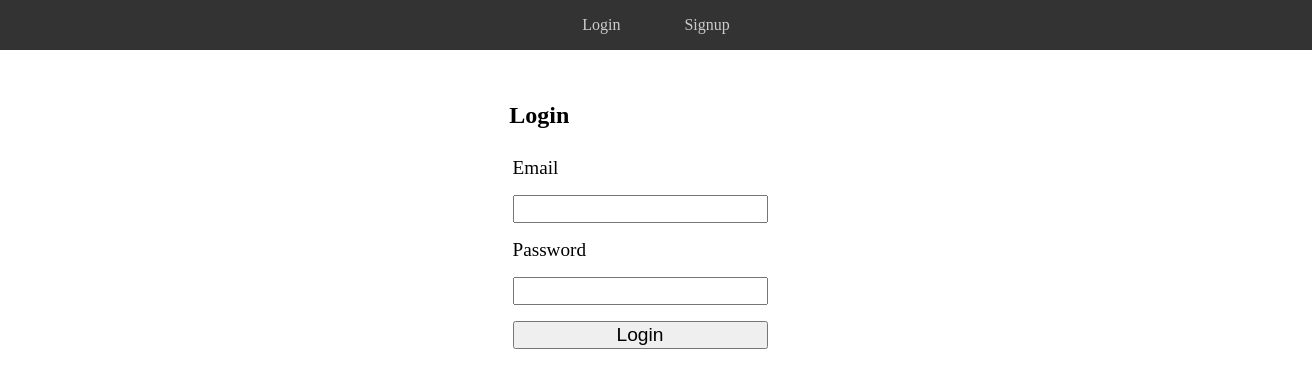
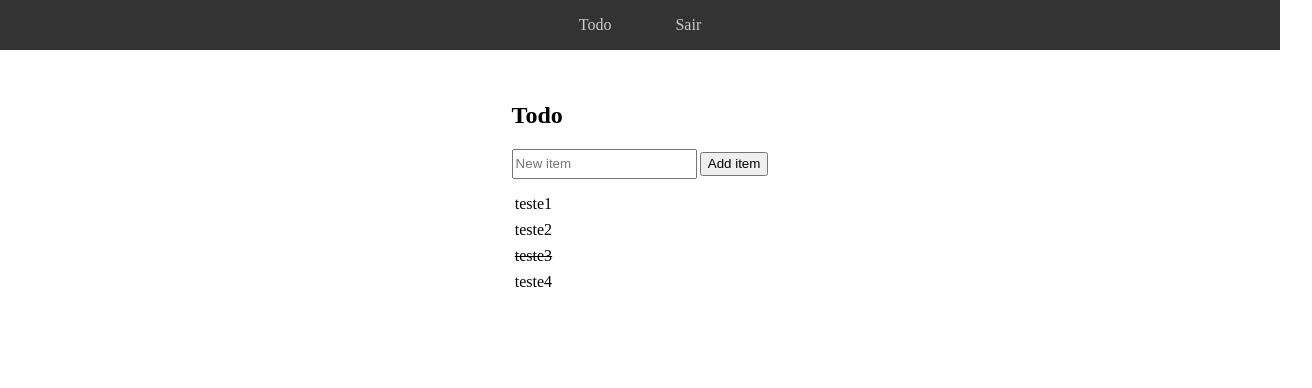
Before and after one commit to luisphelipe/react-todo, a React (Create React App) app: page / in a window 1280 px wide. Before the commit this address led to /login/. Shown: the top 388 px of the page, 1312 px wide, since content can reach past the window. Built offline with nearby package versions, Linux system fonts and the light colour scheme.

Commit message:
Add simple todo list

```diff
--- a/src/App.css
+++ b/src/App.css
@@ -21,7 +21,7 @@ main {
 }
 
 nav>ul {
-  padding: 1rem;
+  padding: 1rem 0;
   display: flex;
   justify-content: center;
   background-color: #333;
@@ -31,7 +31,6 @@ nav>ul {
 
 nav>ul>li {
   margin: 0 2rem;
-  text-decoration: none;
 }
 
 nav>ul>li>a {
@@ -48,6 +47,29 @@ nav>ul>li>a {
 .form>input,
 .form>label,
 .form>input {
+  margin: .2rem 0;
   font-size: 1.2rem;
+}
+
+li.done {
+  text-decoration: line-through;
+}
+
+#todoList {
+  list-style-type: none;
+  padding: 0;
+}
+
+#todoList>div {
   margin: .5rem .2rem;
+  cursor: pointer;
 }
+
+div#todoInput>button {
+  margin-left: .2rem;
+}
+
+input,
+button {
+  min-height: 1.5rem;
+}
--- a/src/App.js
+++ b/src/App.js
@@ -19,7 +19,7 @@ class App extends React.Component {
     super(props)
     this.state = {
       auth: {
-        isAuthenticated: false,
+        isAuthenticated: true,
         authenticate(cb) {
           this.isAuthenticated = true;
           setTimeout(cb, 100); // fake async
--- /dev/null
+++ b/src/Components/ListItem.js
@@ -0,0 +1,10 @@
+import React from 'react'
+
+
+function ListItem(props) {
+  return (
+    <li className={props.done ? 'done' : ''}>{props.title}</li>
+  );
+}
+
+export default ListItem;
--- a/src/Components/Todo.js
+++ b/src/Components/Todo.js
@@ -1,8 +1,78 @@
 import React from 'react'
+import ListItem from './ListItem'
 
 
-function Todo() {
-  return <h2>Todo</h2>;
+class Todo extends React.Component {
+  constructor(props) {
+    super(props);
+
+    this.state = {
+      currentItem: '',
+      todoList: [
+        { id: 1, title: 'teste1', done: false },
+        { id: 2, title: 'teste2', done: false },
+        { id: 3, title: 'teste3', done: true },
+        { id: 4, title: 'teste4', done: false }
+      ]
+    }
+  }
+
+  updateCurrentItem = (event) => {
+    this.setState({ currentItem: event.target.value })
+  }
+
+  addCurrentItem = () => {
+    this.setState((oldState) => {
+      return {
+        currentItem: '',
+        todoList: oldState.todoList.concat({ title: oldState.currentItem, done: false })
+      }
+    })
+  }
+
+  toggleDone = (itemId) => {
+    let newList = this.state.todoList.slice();
+    let itemIndex = newList.findIndex(x => x.id === itemId)
+
+    newList[itemIndex].done = !(newList[itemIndex].done)
+    this.setState({todoList: newList})
+  }
+
+  render() {
+    return (
+      <div>
+        <h2>Todo</h2>
+        <div id="todoInput">
+          <input
+            type="text"
+            name="todoInput"
+            id="todoInput"
+            placeholder="New item"
+            value={this.state.currentItem}
+            onChange={this.updateCurrentItem}
+            onBlur={this.addCurrentItem}
+            />
+          <button onClick={this.addCurrentItem}>Add item</button>
+        </div>
+        <ul id="todoList">
+          {
+            this.state.todoList.map((listItem) => {
+              return (
+                <div
+                  key={listItem.id}
+                  onClick={() => this.toggleDone(listItem.id)}>
+                  <ListItem
+                    done={listItem.done}
+                    title={listItem.title}
+                  />
+                </div>
+             )
+            })
+          }
+        </ul>
+      </div>
+    );
+  }
 }
 
 export default Todo;
```
